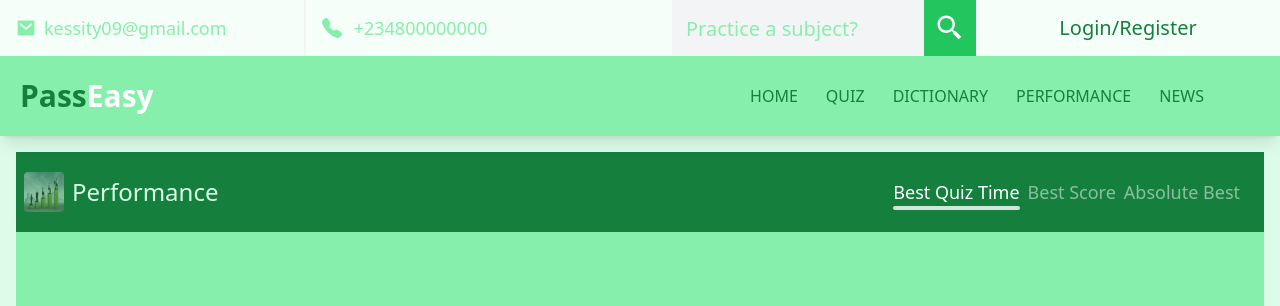
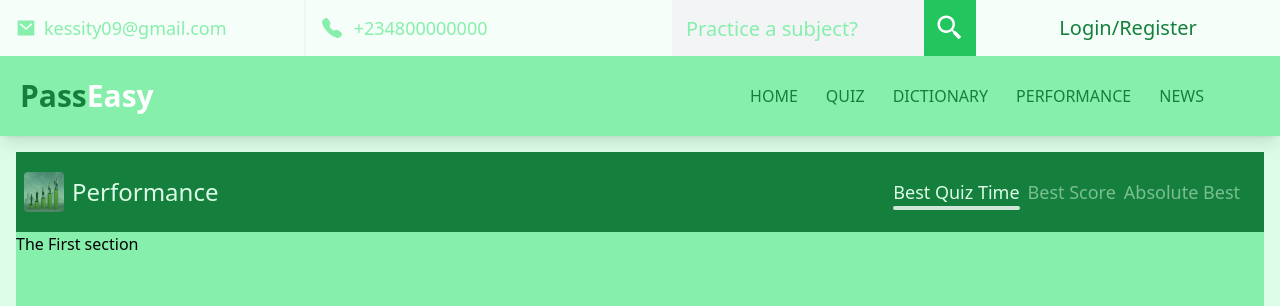
Before and after one commit to KINGSLEYEHAPA/pass-easy-stutern-personal-project, a React (Create React App) app: page /performance in a window 1280 px wide. Shown: the top 306 px of the page. Built offline with nearby package versions, Linux system fonts and the light colour scheme.

Commit message:
Working on Performance Stats

```diff
--- a/src/components/MenuItem.jsx
+++ b/src/components/MenuItem.jsx
@@ -2,7 +2,7 @@ import { motion } from "framer-motion";
 
 const MenuItem = ({ text, selected, onClick }) => (
   <motion.div
-    className="cursor-pointer relative text-md md:text-lg text-white"
+    className="cursor-pointer relative text-md md:text-lg text-green-100"
     onClick={onClick}
     animate={{ opacity: selected ? 1 : 0.5 }}
   >
--- a/src/components/PerformanceStats.jsx
+++ b/src/components/PerformanceStats.jsx
@@ -38,6 +38,9 @@ const PerformanceStats = () => {
             </div>
           </div>
         </div>
+        {selected === 0 && <div>The First section</div>}
+        {selected === 1 && <div>The second section</div>}
+        {selected === 2 && <div>The third section</div>}
       </div>
     </div>
   );
```
